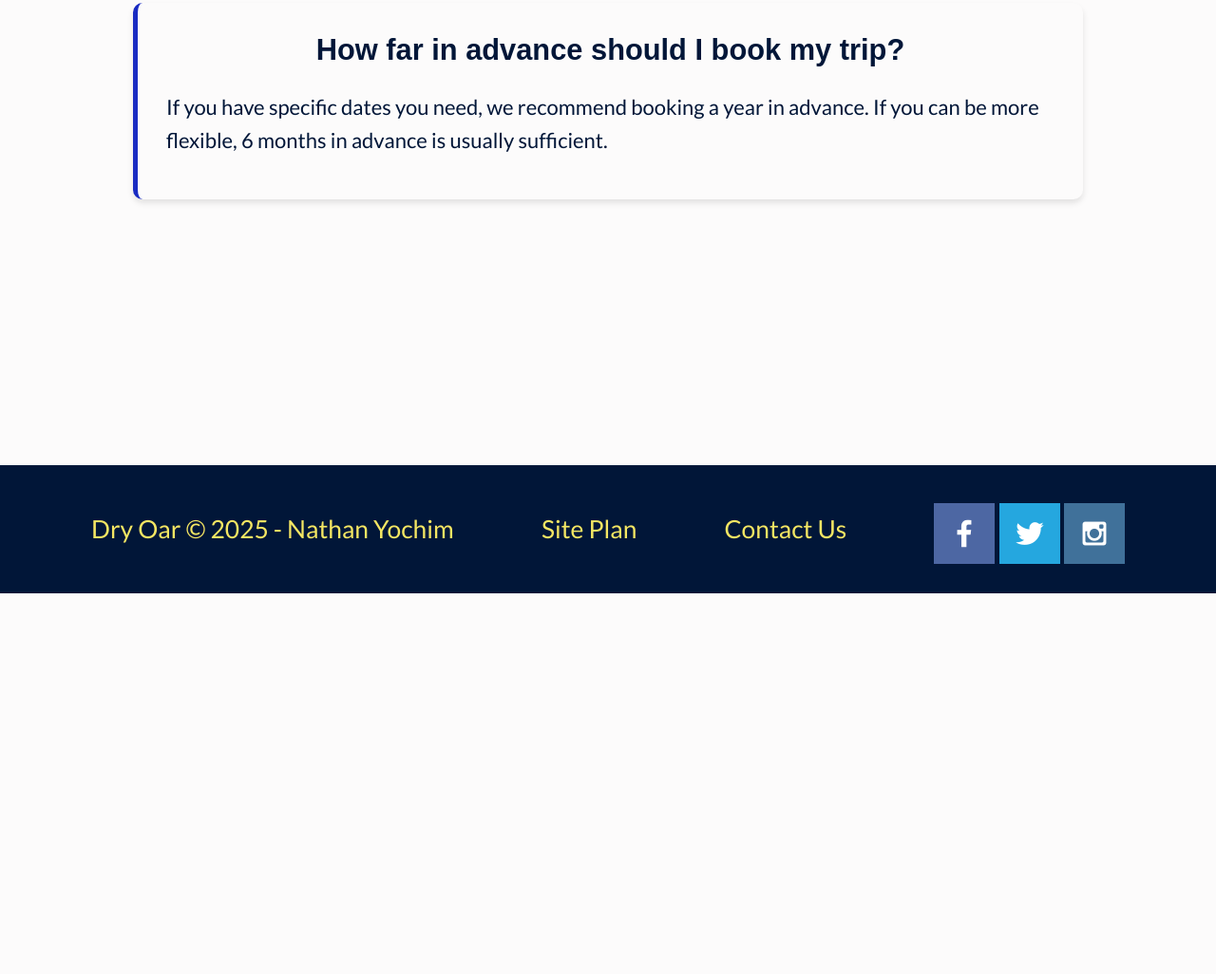
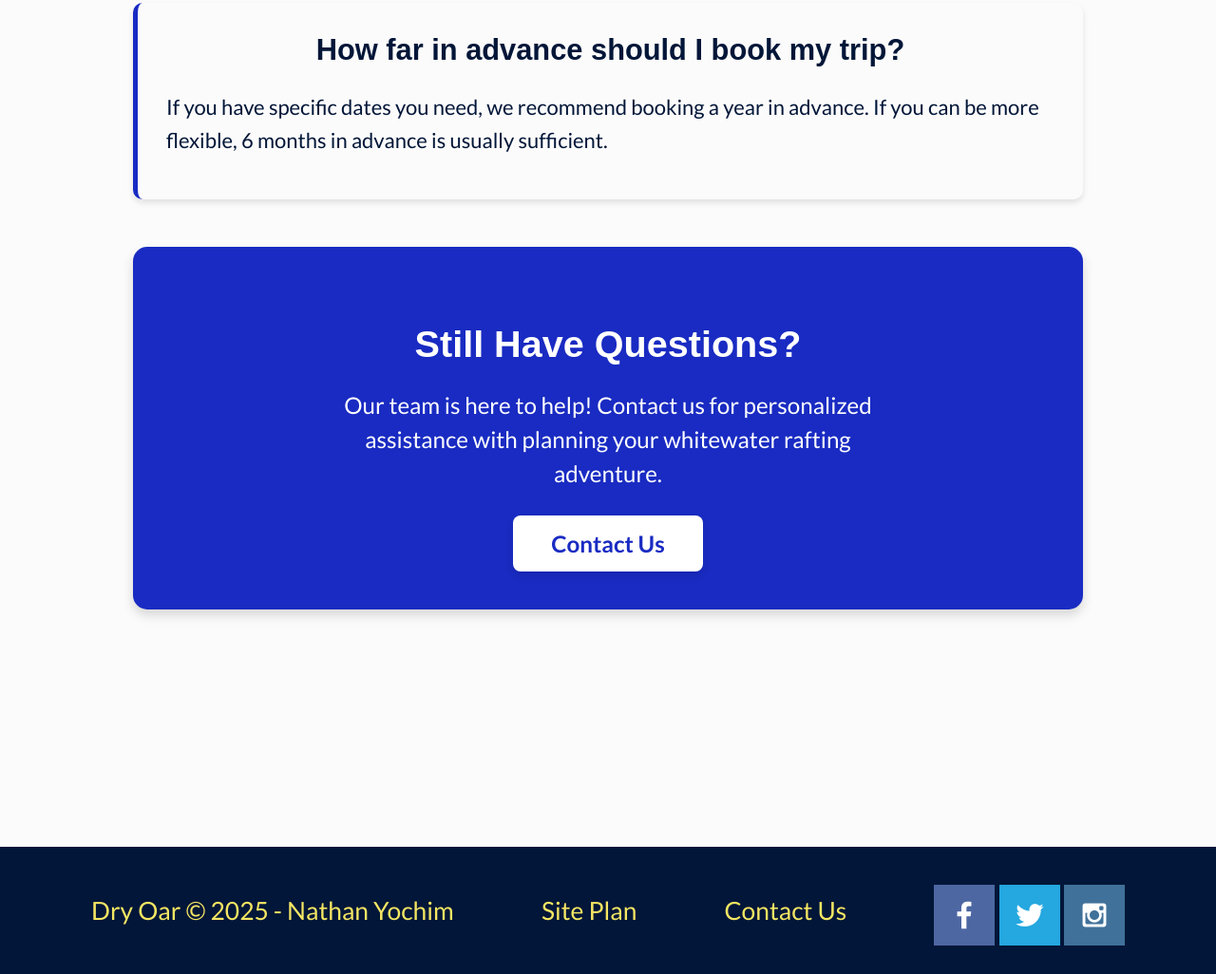
Before and after one commit to neyochim/wdd130, a plain HTML site: page wwr/faq.html in a window 1280 px wide. Shown: the part 4098-5124 px from the top of the page at 95% size. Before the commit the page ends 4723 px from the top, so only its background shows below. Drawn offline with Linux system fonts and the light colour scheme; a web font is replaced by a local one.

Commit message:
Add contact CTA section with styles for user assistance

```diff
--- a/wwr/faq.html
+++ b/wwr/faq.html
@@ -94,6 +94,12 @@
                 <h2>How far in advance should I book my trip?</h2>
                 <p>If you have specific dates you need, we recommend booking a year in advance. If you can be more flexible, 6 months in advance is usually sufficient.</p>
             </section>
+
+            <div class="contact-cta">
+                <h3>Still Have Questions?</h3>
+                <p>Our team is here to help! Contact us for personalized assistance with planning your whitewater rafting adventure.</p>
+                <a href="contactus.html" class="contact-btn">Contact Us</a>
+            </div>
         </main>
 
         <footer>
--- a/wwr/styles/style.css
+++ b/wwr/styles/style.css
@@ -252,6 +252,53 @@ nav {
     transition: all 0.3s ease;
 }
 
+/* Contact CTA Section */
+.contact-cta {
+    text-align: center;
+    background-color: #192bc2;
+    margin: 50px 0 0 0;
+    padding: 40px 30px;
+    border-radius: 15px;
+    box-shadow: 0 6px 12px rgba(0, 0, 0, 0.15);
+}
+
+.contact-cta h3 {
+    color: white;
+    font-family: "Poetsen One", sans-serif;
+    font-size: 1.8em;
+    margin-bottom: 15px;
+}
+
+.contact-cta p {
+    color: white;
+    font-size: 1.1em;
+    line-height: 1.5;
+    margin-bottom: 25px;
+    max-width: 600px;
+    margin-left: auto;
+    margin-right: auto;
+}
+
+.contact-btn {
+    display: inline-block;
+    background-color: white;
+    color: #192bc2;
+    text-decoration: none;
+    padding: 15px 40px;
+    font-size: 1.1em;
+    font-weight: bold;
+    border-radius: 8px;
+    transition: all 0.3s ease;
+    box-shadow: 0 4px 8px rgba(0, 0, 0, 0.1);
+}
+
+.contact-btn:hover {
+    background-color: #f5e663;
+    color: #011638;
+    transform: translateY(-2px);
+    box-shadow: 0 6px 12px rgba(0, 0, 0, 0.2);
+}
+
 /* Media queries for Home page */
 @media screen and (max-width: 900px) {
     #hero, .home-grid {
```
